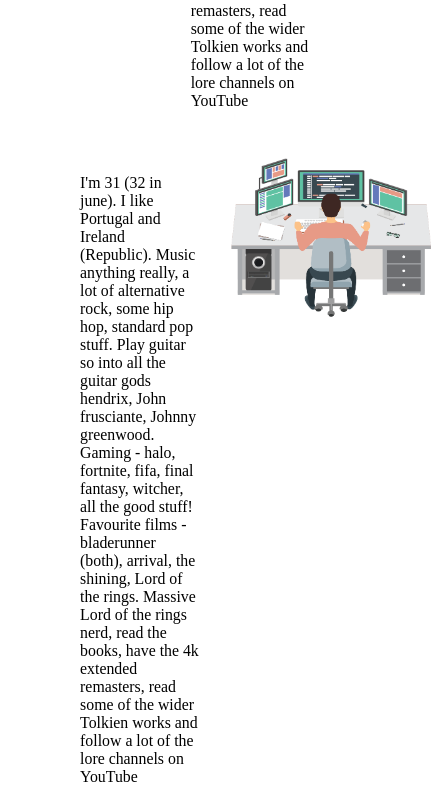
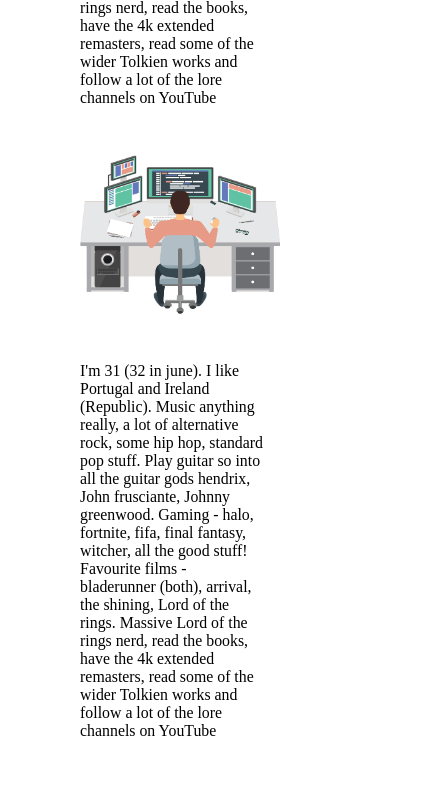
Before and after one commit to SchoolOfCode/website-challenge-YasminaMayeh, a plain HTML site: page index.html in a window 390 px wide. Shown: the part 688-1473 px from the top of the page, 431 px wide, since content can reach past the window. Drawn offline with Linux system fonts and the light colour scheme.

Commit message:
Responsive

```diff
--- a/index.html
+++ b/index.html
@@ -41,7 +41,7 @@
     </div>
 
     <div class="flex-container">
-        <div class="text-container">
+        <div class="text-container" id="b">
             <article>
                 <p>
                     I'm 31 (32 in june). I like Portugal and Ireland (Republic). Music anything really, a lot of
@@ -55,7 +55,7 @@
             </article>
         </div>
 
-        <div class= "image-container">
+        <div class= "image-container" id="a">
             <img src="images/programmer.png" class="goals-image">
             <div> My Goals </div>
         </div>
--- a/style.css
+++ b/style.css
@@ -23,9 +23,12 @@ body {
     width: 70%;
 }
 
+
 .text-container {
     padding: 16px;
     width: 70%;
+    display: flexbox;
+    flex-direction: row;
 }
 
 .image-container {
@@ -33,6 +36,8 @@ body {
     padding: 16px;
     width: 30%;
     background-repeat: no-repeat;
+    display: flexbox;
+    flex-direction: row;
 }
 
 .image-container img {
@@ -85,3 +90,27 @@ body {
 .pets-image{
     width: 150px;
 }
+
+
+
+@media screen and (max-width: 806px){
+
+    .flex-container {
+        flex-direction: column;
+        justify-content: center;
+    }
+
+    .flex-container-goals {
+        flex-direction: column-reverse;
+        justify-content: center;
+    }
+
+    #a {
+        order: 1;
+    }
+
+    #b {
+        order: 2;
+    }
+
+}
```
